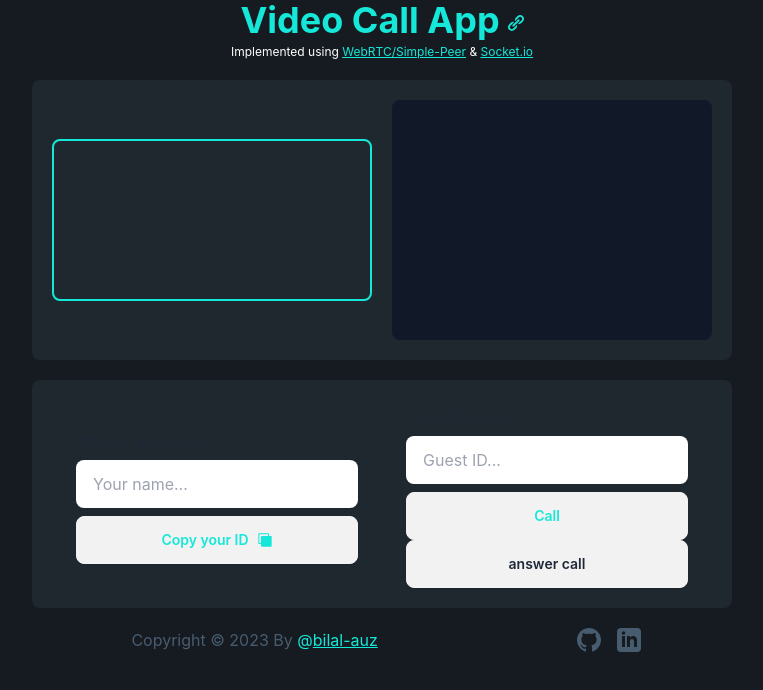
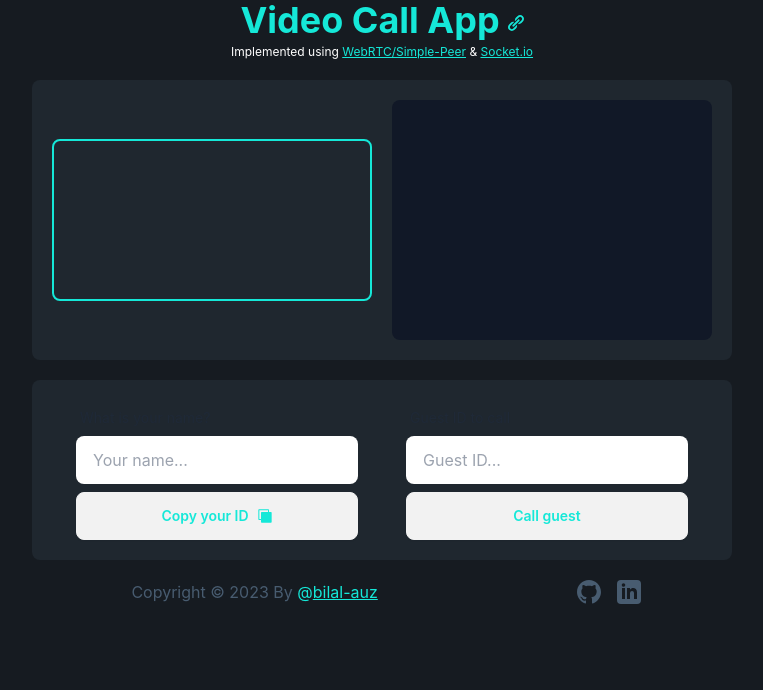
Before and after one commit to bilal-auz/video-call-app, a React (Create React App) app in the folder frontend/: page / in a window 1280 px wide. Shown: the top 690 px of the page, without its empty margins (258-1021 px from the left). Built offline with nearby package versions, Linux system fonts and the light colour scheme; no server answers.

Commit message:
Add isCalling state and update ControlPanel UI

```diff
--- a/frontend/src/components/ControlPanel.tsx
+++ b/frontend/src/components/ControlPanel.tsx
@@ -10,6 +10,8 @@ function ControlPanel() {
     answerCall,
     leaveCall,
     guestConnected,
+    isCalling,
+    callRoom,
   } = useContext(SocketContext);
   const [guestId, setGuestId] = React.useState<string>("");
   const [state, setState] = React.useState<string>("idle");
@@ -66,7 +68,7 @@ function ControlPanel() {
             value={guestId}
           />
         </label>
-        {(guestConnected && (
+        {guestConnected ? (
           <div className="flex flex-row justify-center">
             <button onClick={handleMic}>
               {(micOn && (
@@ -79,17 +81,18 @@ function ControlPanel() {
               <img className="w-16" src="assets/icons/hangUp.svg" alt="" />
             </button>
           </div>
-        )) || (
+        ) : callRoom.isReceivingCall && callRoom.callerID !== myId ? (
+          <button className="btn" onClick={(e) => answerCall()}>
+            answer call
+          </button>
+        ) : (
           <button
             className="btn text-[#15E8D8]"
             onClick={(e) => makeCall(guestId)}
           >
-            Call
+            {isCalling ? "Calling..." : "Call guest"}
           </button>
         )}
-        <button className="btn" onClick={(e) => answerCall()}>
-          answer call
-        </button>
       </div>
     </div>
   );
--- a/frontend/src/context/VideoCallContext.tsx
+++ b/frontend/src/context/VideoCallContext.tsx
@@ -36,6 +36,7 @@ interface VideoCallValues {
   leaveCall: () => void;
   isCameraAvailable: boolean;
   guestConnected: boolean;
+  isCalling: boolean;
 }
 
 const SocketContext = createContext<VideoCallValues>({
@@ -58,6 +59,7 @@ const SocketContext = createContext<VideoCallValues>({
   leaveCall: () => {},
   isCameraAvailable: false,
   guestConnected: false,
+  isCalling: false,
 });
 
 const VideoCallContext: React.FunctionComponent<VideoCallContextProps> = ({
@@ -83,6 +85,7 @@ const VideoCallContext: React.FunctionComponent<VideoCallContextProps> = ({
 
   const [isCameraAvailable, setIsCameraAvailable] = useState<boolean>(false);
   const [guestConnected, setGuestConnected] = useState<boolean>(false);
+  const [isCalling, setIsCalling] = useState<boolean>(false);
 
   const makeCall = (guestId: String) => {
     console.log("Calling: ", guestId);
@@ -91,7 +94,7 @@ const VideoCallContext: React.FunctionComponent<VideoCallContextProps> = ({
     if (myName == "") return alert("Please enter your name first");
 
     // setState("calling");
-    setGuestConnected(true);
+    setIsCalling(true);
     // setGuestName("Calling: " + guestId);
 
     // console.log("brefore call", stream);
@@ -121,6 +124,7 @@ const VideoCallContext: React.FunctionComponent<VideoCallContextProps> = ({
     //wait until the guest accept the call trigger the answer signal and start sharing
     socket.on("callAccepted", ({ signal, newCallRoom }) => {
       console.log("callAccepted: ", signal);
+      setIsCalling(false);
       setGuestConnected(true);
       setCallRoom(newCallRoom);
       peer.signal(signal);
@@ -162,7 +166,7 @@ const VideoCallContext: React.FunctionComponent<VideoCallContextProps> = ({
       .then((stream) => {
         setStream(stream);
         if (myVideoRef.current) {
-          myVideoRef.current.srcObject = stream;
+          // myVideoRef.current.srcObject = stream;
         }
       });
 
@@ -174,7 +178,6 @@ const VideoCallContext: React.FunctionComponent<VideoCallContextProps> = ({
 
     //handle incoming call and set call state
     socket.on("callUser", ({ callerID, callerName, signalData }) => {
-      setGuestConnected(true);
       setCallRoom({ isReceivingCall: true, callerID, callerName, signalData });
     });
   }, []);
@@ -196,6 +199,7 @@ const VideoCallContext: React.FunctionComponent<VideoCallContextProps> = ({
         leaveCall,
         isCameraAvailable,
         guestConnected,
+        isCalling,
       }}
     >
       {children}
```
